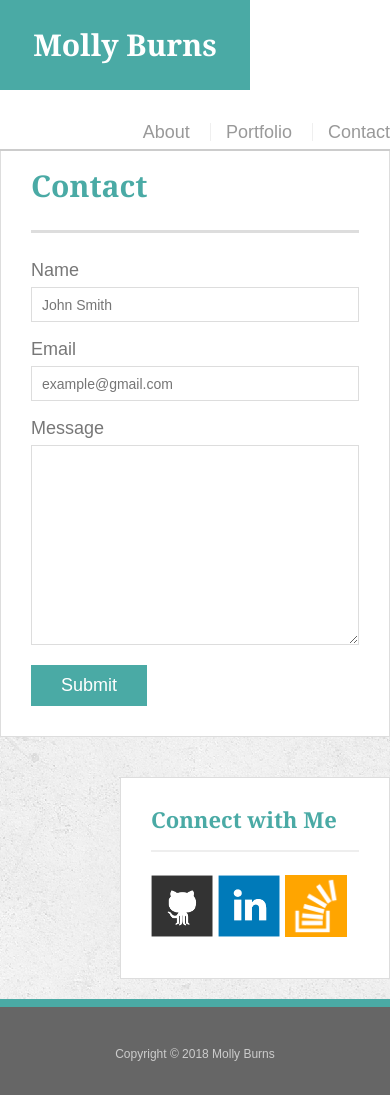
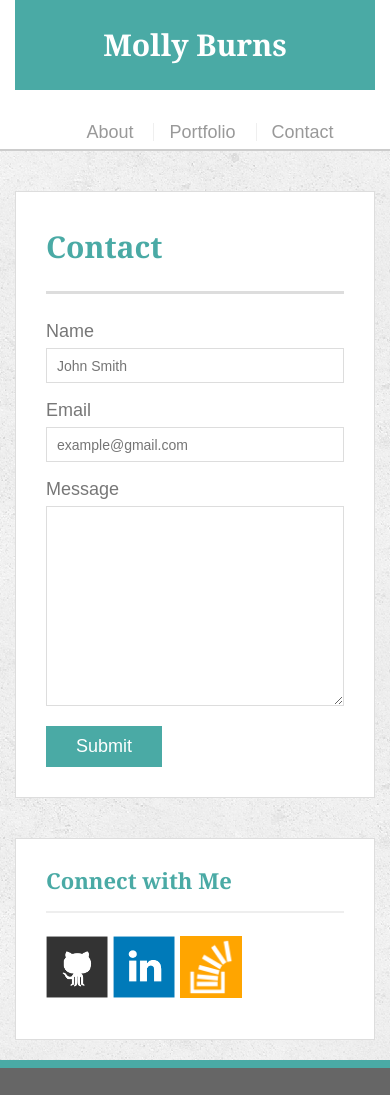
Before and after one commit to mollytb/Responsive-Portfolio, a plain HTML site: page homework2/contact.html in a window 390 px wide. Shown: the top 1095 px of the page. Drawn offline with Linux system fonts and the light colour scheme.

Commit message:
folder wasnt merging

```diff
--- a/homework2/assets/css/style.css
+++ b/homework2/assets/css/style.css
@@ -239,7 +239,111 @@ input[type=submit] {
 }
 
 
-@media screen and (max-width: 380px)
+@media screen and (max-width: 980px)
+{
+  /* For mobile phones: */
+    .container {
+      width: 100%;
+      padding-left: 40px;
+      padding-right: 40px;
+     }
+
+    #masthead {
+      width: 100;
+      position: static;
+      margin: 0,0,10px,0;
+
+     }
+    #main-container {
+      padding-top: 10px;
+
+     }
+    .main-section {
+       width: 65%;
+       max-width: 100%;
+     }
+
+    footer {
+      clear: both;
+      width: 100;
+      position: static;
+    }
+
+    #contact-form ul {
+      width: 100%;
+      clear:
+    }
+
+    .sidebar {
+      width: 30%;
+      float: right;
+      max-width: 100%;
+    }
+    #conect {
+
+      width: 100%;
+    }
+    .work {
+      width: 100%;
+    }
+    .auth-image {
+      width: 100%;
+    }
+
+
+
+  }
+
+@media screen and (max-width: 768px)
+{
+  /* For mobile phones: */
+    .container {
+      width: 100%;
+      padding-left: 15px;
+      padding-right:15px;
+     }
+
+    #masthead {
+      width: 100;
+      position: static;
+      margin: 0,0,10px,0;
+
+     }
+
+    #main-container {
+      padding-top: 10px;
+
+     }
+
+    .main-section {
+       width: 100%;
+       max-width: 100%;
+     }
+
+    footer {
+      clear: both;
+      width: 100;
+      position: static;
+    }
+
+    #contact-form ul {
+      width: 100%;
+      clear:
+    }
+
+    .sidebar {
+      width: 100%;
+      margin: 0,0, 20px,0;
+      float: left;
+      max-width: 100%;
+    }
+    #conect {
+
+      width: 100%;
+    }
+  }
+
+@media screen and (max-width: 640px)
 {
   /* For mobile phones: */
     .container {
@@ -254,17 +358,17 @@ input[type=submit] {
 
     footer {
       clear: both;
-      width: 100;
+      width: 100%;
       position: static;
     }
 
     #contact-form ul {
-      width: 100;
+      width: 100%;
       clear:
     }
 
     .sidebar {
-      width: 100;
+      width: 100%;
       margin: 0,0, 20px,0;
       float: left;
       max-width: 100%;
@@ -278,7 +382,7 @@ input[type=submit] {
     }
     nav {
       width: 100%;
-      align: center;
+      text-align: center;
     }
 
   }
```
